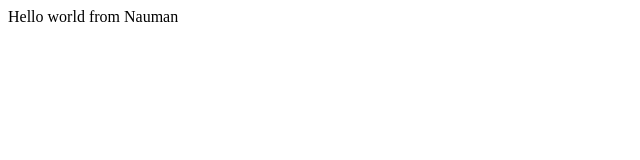
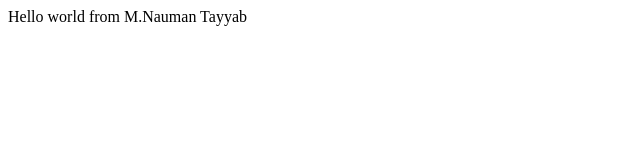
Before and after one commit to naumantayab/bootcamp2020, a plain HTML site: page index.html in a window 1280 px wide. Shown: the full height of the page, 0-640 px from the left. Drawn offline with Linux system fonts and the light colour scheme.

Commit message:
update index.html
change name

```diff
--- a/index.html
+++ b/index.html
@@ -7,7 +7,7 @@
 </head>
 <body>
     <div>
-        Hello world from Nauman
+        Hello world from M.Nauman Tayyab
     </div>
 </body>
 </html>
```
